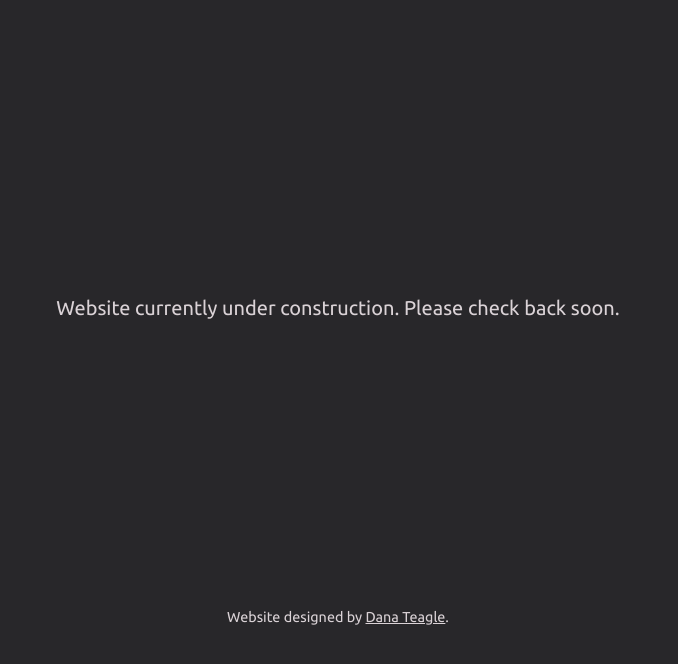
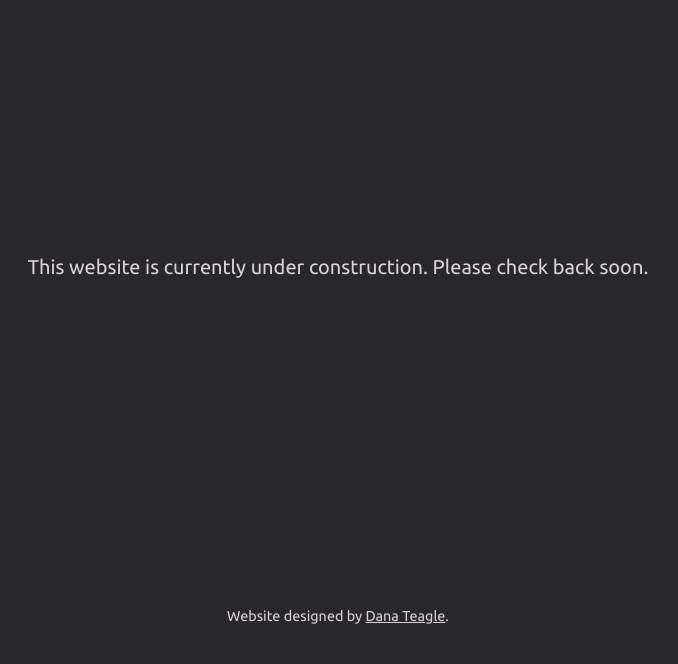
Before and after one commit to torontopubliclibra/gemma-teagle, a plain HTML site: page index.html in a window 1280 px wide. Shown: the part 134-798 px from the top of the page, without its empty margins (302-980 px from the left). Drawn offline with Linux system fonts and the light colour scheme; a web font is replaced by a local one.

Commit message:
feat: fixing up placeholder construction page

```diff
--- a/index.html
+++ b/index.html
@@ -52,7 +52,7 @@
     <!-- main section -->
     <main>
       <div class="wrapper">
-        <p>Website currently under construction. Please check back soon.</p>
+        <p>This website is currently under construction. Please check back soon.</p>
       </div>
     </main>
 
--- a/styles/sass/styles.scss
+++ b/styles/sass/styles.scss
@@ -19,7 +19,8 @@ body {
     text-align: center;
     width: 100%;
     max-width: 100vw;
-    height: 90vh;
+    height: 100vh;
+    min-height: 200px;
 }
 
 input, textarea {
@@ -81,3 +82,17 @@ footer {
         }
     }
 }
+
+header, footer {
+    height: 100px;
+    display: flex;
+    justify-content: center;
+    align-items: center;
+}
+
+main {
+    display: flex;
+    justify-content: center;
+    align-items: center;
+    height: calc(100vh - 200px)
+}
```
Also changed, not shown: styles/styles.css.
